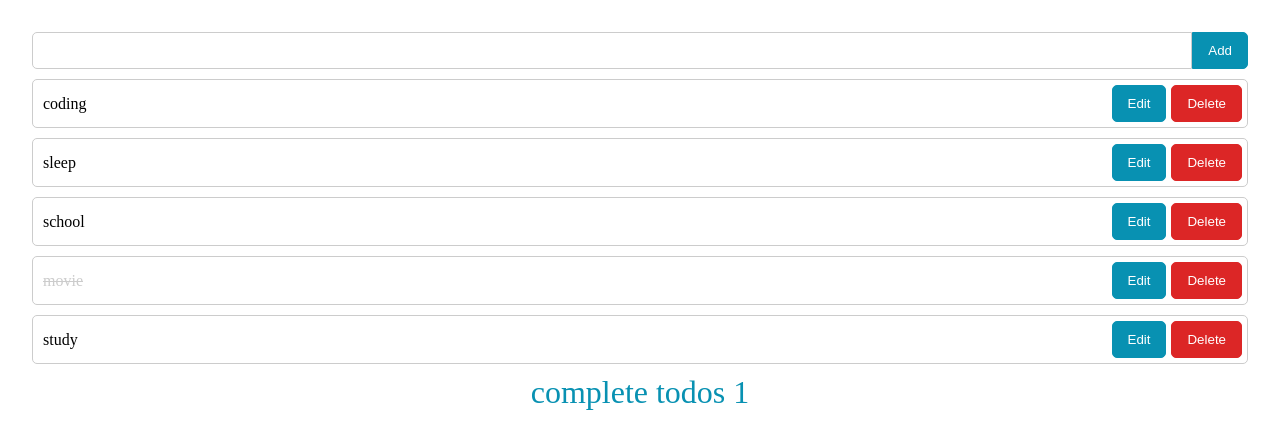
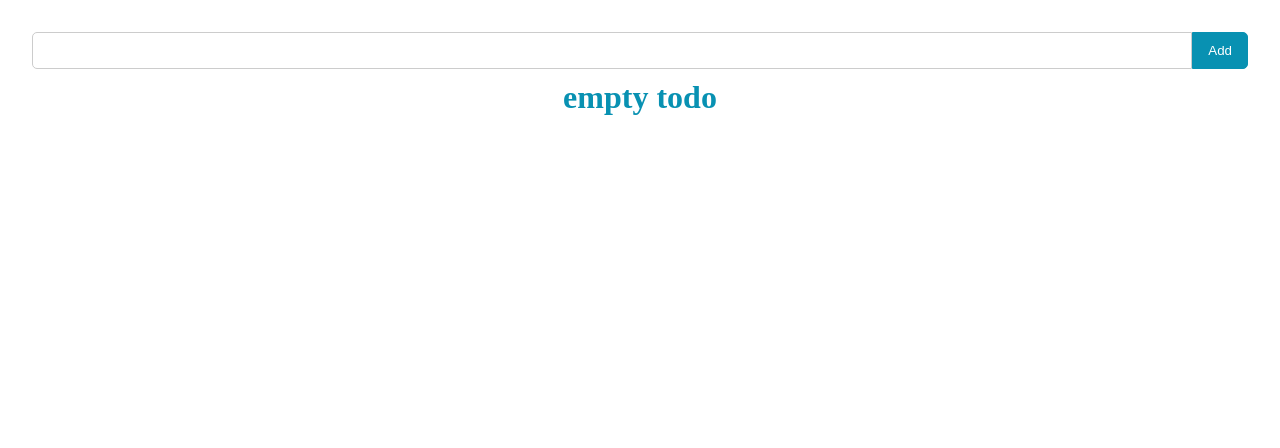
Before and after one commit to armin-bkh/redux-toolkit-practice, a React (Create React App) app: page / in a window 1280 px wide. Shown: the top 448 px of the page. Built offline with nearby package versions, Linux system fonts and the light colour scheme.

Commit message:
handle show message if todos is empty

```diff
--- a/src/App.js
+++ b/src/App.js
@@ -1,5 +1,4 @@
 import Counter from "./Components/Counter/Counter";
-import TodoCompleteItems from "./Components/TodoCompleteItems/TodoCompleteItems";
 import TodoForm from "./Components/TodoForm/TodoForm";
 import TodoList from "./Components/TodoList/TodoList";
 
@@ -8,7 +7,6 @@ const App = () => {
     <div>
       <TodoForm />
       <TodoList />
-      <TodoCompleteItems />
     </div>
   );
 };
--- a/src/Components/TodoList/TodoList.jsx
+++ b/src/Components/TodoList/TodoList.jsx
@@ -5,6 +5,7 @@ import {
   deleteTodo,
   editTodo,
 } from "../../features/TodosSlice/TodosSlice";
+import TodoCompleteItems from "../TodoCompleteItems/TodoCompleteItems";
 import TodoForm from "../TodoForm/TodoForm";
 import TodoItem from "../TodoItem/TodoItem";
 
@@ -28,6 +29,7 @@ const TodoList = () => {
 
   return (
     <div>
+      <ul>
         {todos.map((todo) =>
           todo.id === edit?.id ? (
             <TodoForm key={todo.id} onSubmit={editHandler} value={todo.value} />
@@ -42,6 +44,12 @@ const TodoList = () => {
             />
           )
         )}
+      </ul>
+      {todos.length ? (
+        <TodoCompleteItems />
+      ) : (
+        <h1 className="title">empty todo</h1>
+      )}
     </div>
   );
 };
--- a/src/features/TodosSlice/TodosSlice.js
+++ b/src/features/TodosSlice/TodosSlice.js
@@ -1,13 +1,7 @@
 import { createSlice } from "@reduxjs/toolkit";
 
 const initialState = {
-  todos: [
-    { value: "coding", checked: false, id: 1 },
-    { value: "sleep", checked: false, id: 2 },
-    { value: "school", checked: false, id: 3 },
-    { value: "movie", checked: true, id: 4 },
-    { value: "study", checked: false, id: 5 },
-  ],
+  todos: [],
 };
 
 const todosSlice = createSlice({
--- a/src/index.css
+++ b/src/index.css
@@ -75,7 +75,7 @@ button{
     color: #ccc;
 }
 
-.complete{
+.complete, .title{
     text-align: center;
     font-size: 2rem;
     color: #0891b2;
```
Lines whose indentation alone changed are shown as unchanged.
